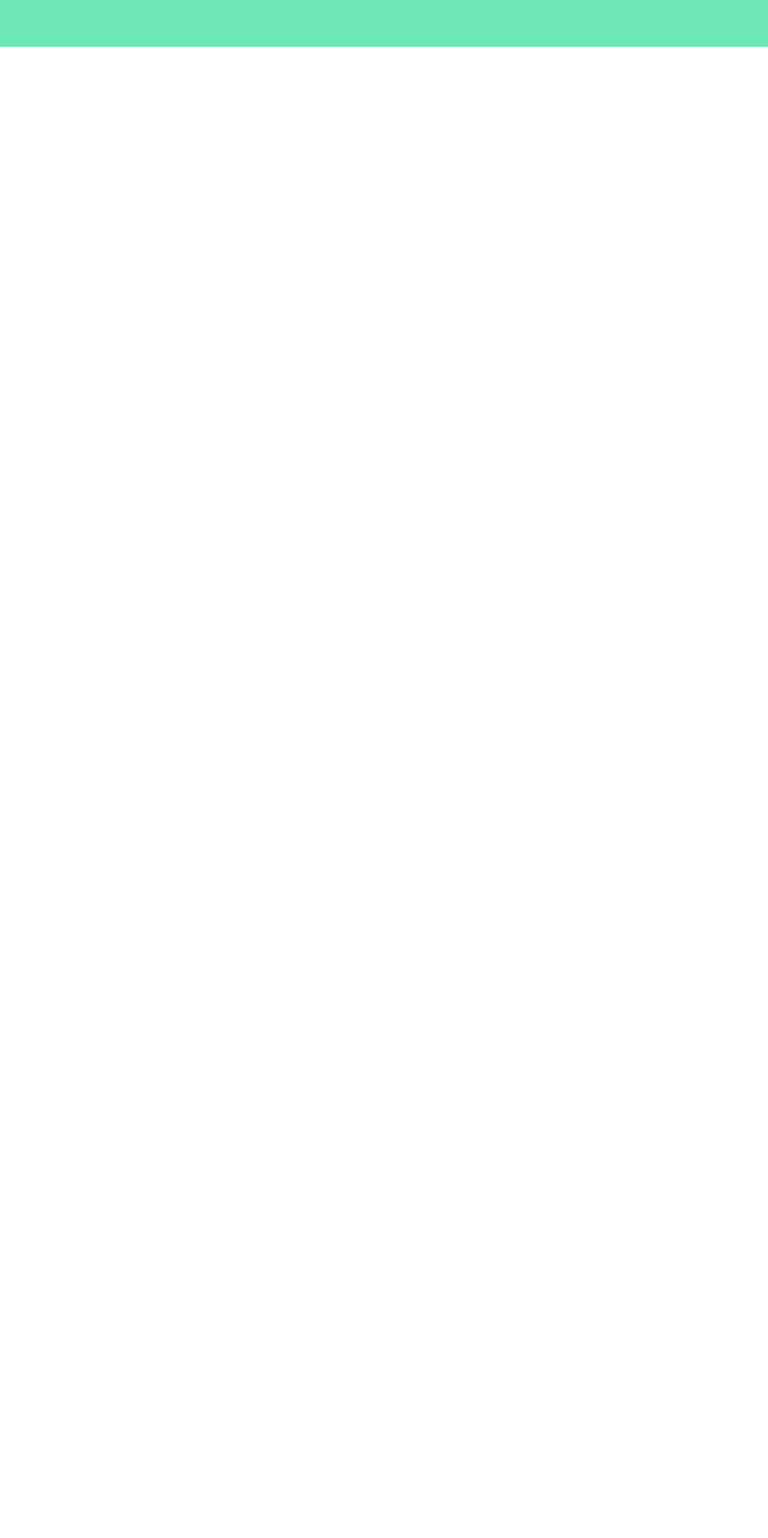
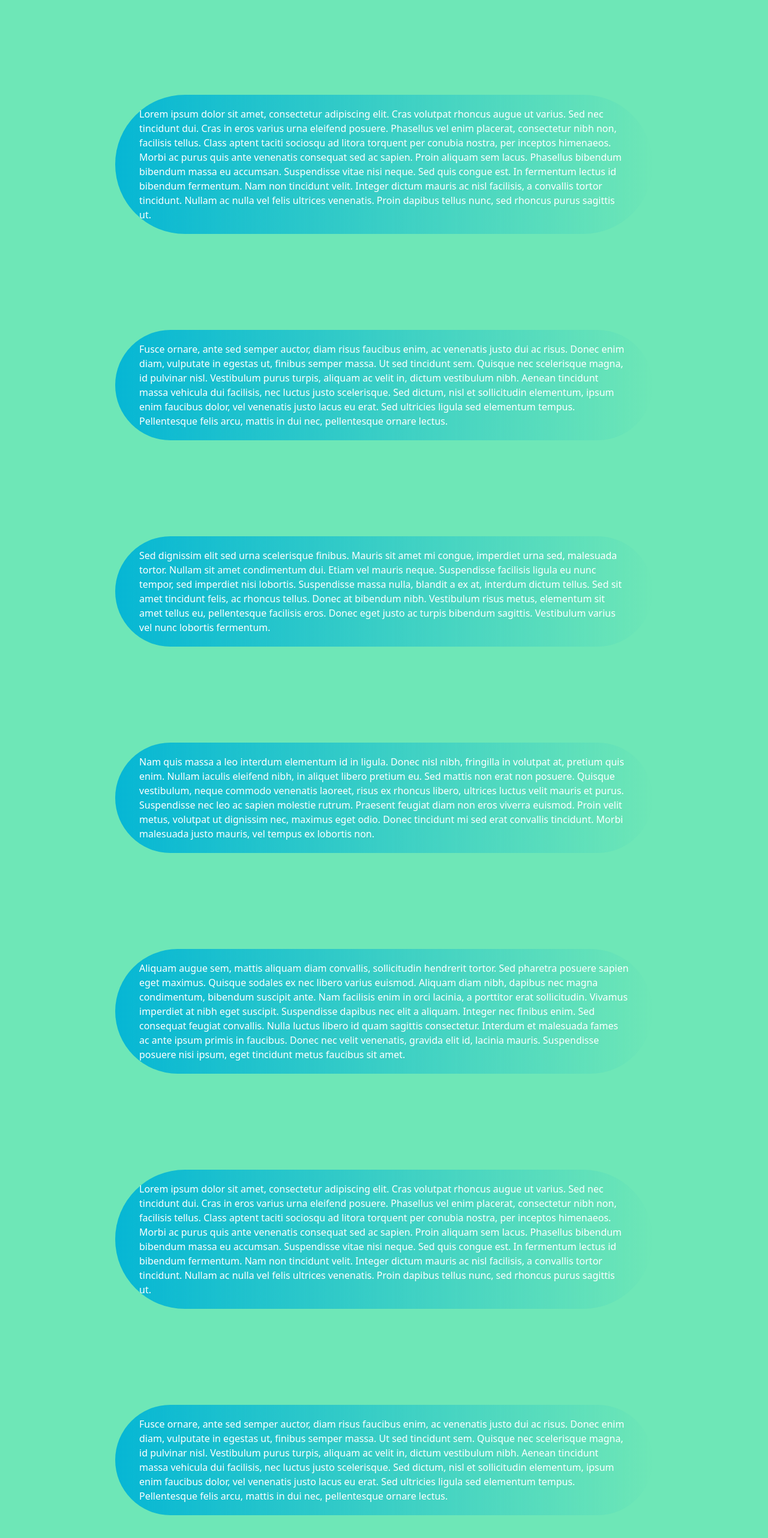
Before and after one commit to Allott/brighthr-fed2, a Next.js app in the folder static-three-app/: page / in a window 1280 px wide. Shown: the part 1938-4502 px from the top of the page at 60% size. Before the commit the page ends 2016 px from the top, so only its background shows below. Built offline with nearby package versions, Linux system fonts and the light colour scheme.

Commit message:
working zoom

```diff
--- a/static-three-app/src/components/pages/Home/index.js
+++ b/static-three-app/src/components/pages/Home/index.js
@@ -27,6 +27,21 @@ const Home = () => {
                 <Textbox text={loremIpsum[2]}/>
                 <Textbox text={loremIpsum[3]}/>
                 <Textbox text={loremIpsum[4]}/>
+                <Textbox text={loremIpsum[0]}/>
+                <Textbox text={loremIpsum[1]}/>
+                <Textbox text={loremIpsum[2]}/>
+                <Textbox text={loremIpsum[3]}/>
+                <Textbox text={loremIpsum[4]}/>
+                <Textbox text={loremIpsum[0]}/>
+                <Textbox text={loremIpsum[1]}/>
+                <Textbox text={loremIpsum[2]}/>
+                <Textbox text={loremIpsum[3]}/>
+                <Textbox text={loremIpsum[4]}/>
+                <Textbox text={loremIpsum[0]}/>
+                <Textbox text={loremIpsum[1]}/>
+                <Textbox text={loremIpsum[2]}/>
+                <Textbox text={loremIpsum[3]}/>
+                <Textbox text={loremIpsum[4]}/>
             </div>
         </>
     )
--- a/static-three-app/src/components/three/BackgroundCanvas/index.js
+++ b/static-three-app/src/components/three/BackgroundCanvas/index.js
@@ -2,13 +2,26 @@ import { Canvas } from "@react-three/fiber";
 import { PerspectiveCamera } from "@react-three/drei";
 import Box from '../Box'
 
-const radius = 15;
+const radiusMin = 10;
+const extension = 5;
 const scrollRate = 0.005;
-const getX = (i) => Math.cos(i) * radius;
-const getY = (i) => Math.sin(i) * radius;
 
 const BackgroundCanvas = ({scrollY}) => {
-    const modScroll = scrollY * scrollRate
+    const modScroll = scrollY * scrollRate;
+
+    // modify radius to zoom in on each side of cube
+    const halfScroll = modScroll * 2;
+    const extentionFactor = Math.abs(Math.sin(halfScroll) * extension)
+    const radius = radiusMin + extentionFactor
+
+    // rotation Position
+    const xRotation = Math.cos(modScroll) * radius;
+    const yRotation = Math.sin(modScroll) * radius;
+
+
+
+
+    console.log(modScroll)
     return (
         <div className="fixed top-0 left-0 z-0 w-full h-full">
             <Canvas
@@ -16,7 +29,7 @@ const BackgroundCanvas = ({scrollY}) => {
             >
                 <PerspectiveCamera
                     makeDefault
-                    position={[getY(modScroll), 0, getX(modScroll)]}
+                    position={[yRotation, 0, xRotation]}
                     rotation={[0,modScroll,0]}
                 />
                 <ambientLight intensity={0.5} />
```
